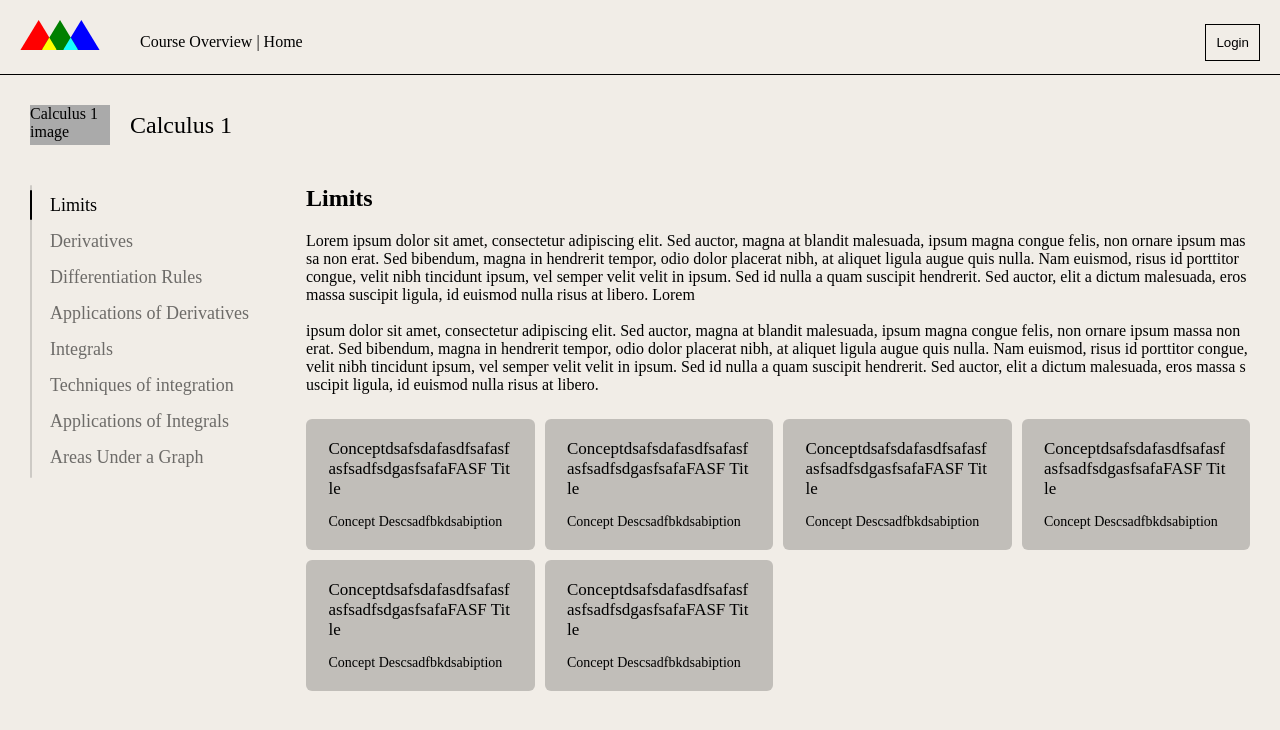
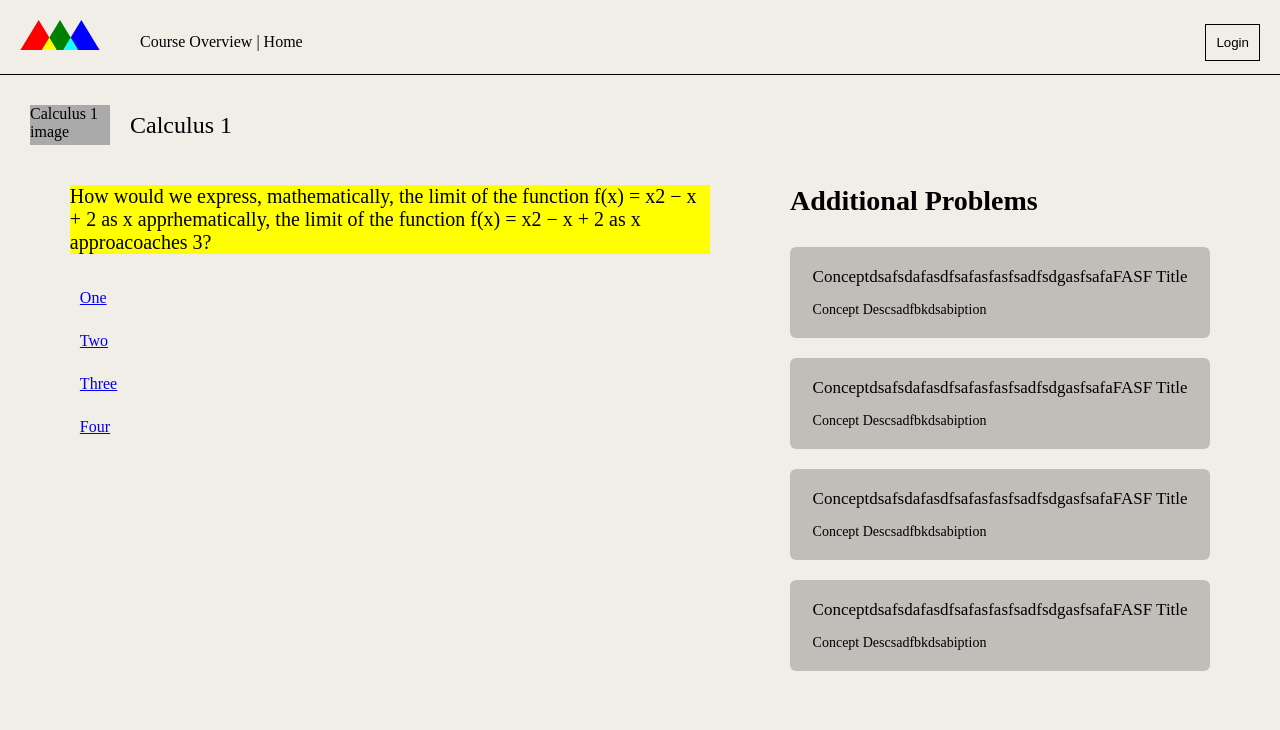
Before and after one commit to DanielKuznetsov/Personalized-Learning-Platform, a React (Create React App) app in the folder e-learning/: page / in a window 1280 px wide. Shown: the top 730 px of the page. Built offline with nearby package versions, Linux system fonts and the light colour scheme.

Commit message:
Add layougn of Problem

```diff
--- a/e-learning/src/App.js
+++ b/e-learning/src/App.js
@@ -4,12 +4,14 @@ import Concept from "./Concept";
 import Practice from "./Practice";
 import "./styles/App.scss";
 import Sidebar from "./Sidebar";
+import Problem from "./Problem";
 
 function App() {
   return (
     <div className="App">
       <Navbar />
-      <SubjectOverview />
+      <Problem />
+
       {/* <div className="loggedIn-layout">
         <Sidebar />
         <Concept />
--- /dev/null
+++ b/e-learning/src/Problem.js
@@ -0,0 +1,50 @@
+import React from "react";
+import ConceptHeader from "./ConceptHeader";
+import OverviewCard from "./OverviewCard";
+import "./styles/Problem.scss";
+
+function Problem() {
+  return (
+    <div className="Problem">
+      {/* Pass a prop with a title and an image */}
+      <ConceptHeader />
+      <div className="Problem-wrapper">
+        <div className="question">
+          <div className="question-description">
+            <p className="content">
+              How would we express, mathematically, the limit of the function
+              f(x) = x2 − x + 2 as x apprhematically, the limit of the function
+              f(x) = x2 − x + 2 as x approacoaches 3?
+            </p>
+            {/* <p>Additonal information - given formula, etc</p> */}
+          </div>
+          <div className="question-options">
+            <a className="link" href="link-to-concept">
+              One
+            </a>
+            <a className="link" href="link-to-concept">
+              Two
+            </a>
+            <a className="link" href="link-to-concept">
+              Three
+            </a>
+            <a className="link" href="link-to-concept">
+              Four
+            </a>
+          </div>
+        </div>
+        <div className="Problem-more">
+          <p className="title">Additional Problems</p>
+          <div className="collection">
+            <OverviewCard />
+            <OverviewCard />
+            <OverviewCard />
+            <OverviewCard />
+          </div>
+        </div>
+      </div>
+    </div>
+  );
+}
+
+export default Problem;
--- /dev/null
+++ b/e-learning/src/styles/Problem.scss
@@ -0,0 +1,56 @@
+.Problem {
+  padding: 3rem;
+  min-height: calc(100vh - 81px);
+
+  display: flex;
+  flex-direction: column;
+
+  &-header {
+    font-size: 3.2rem;
+    font-weight: 600;
+    margin-bottom: 3rem;
+  }
+
+  &-wrapper {
+    display: flex;
+    justify-content: space-around;
+  }
+
+  .question {
+    width: 52.5%;
+
+    &-description {
+      margin-bottom: 3rem;
+
+      .content {
+        font-size: 2rem;
+        background-color: yellow;
+      }
+    }
+    &-options {
+      display: flex;
+      flex-direction: column;
+      gap: 1.5rem;
+
+      .link {
+        padding: 0.5rem 1rem;
+        // background-color: yellowgreen;
+      }
+    }
+  }
+
+  &-more {
+    // padding-right: 4rem;
+    .title {
+      font-size: 2.8rem;
+      font-weight: 600;
+    }
+
+    .collection {
+      margin-top: 3rem;
+      display: flex;
+      flex-direction: column;
+      gap: 2rem;
+    }
+  }
+}
```
